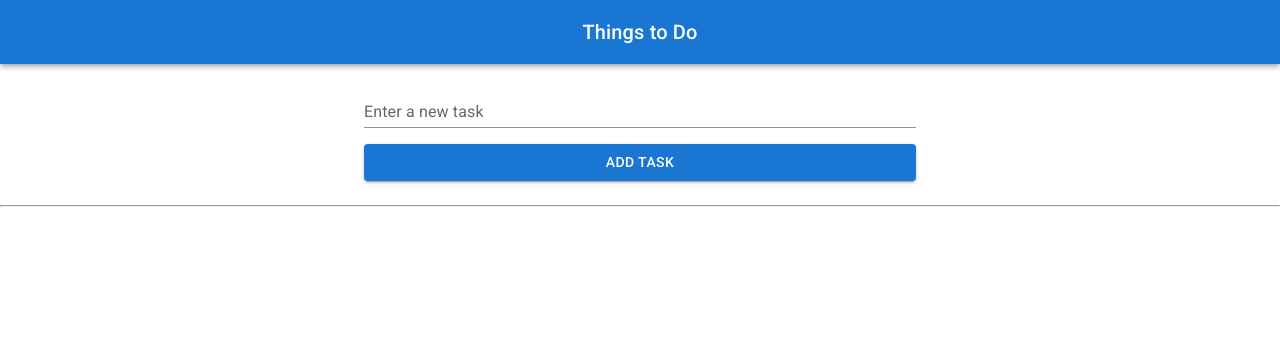
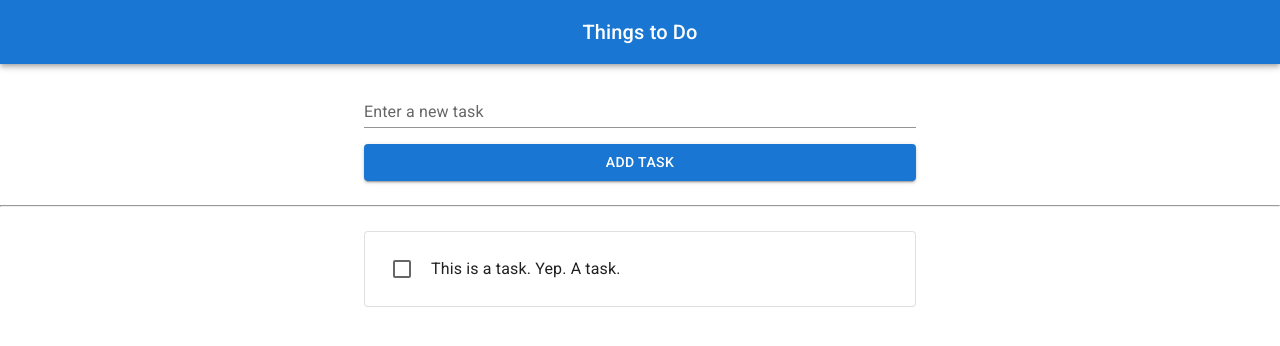
Before and after one commit to ryangholland/material-todo, a React (Vite) app: page / in a window 1280 px wide. Shown: the top 346 px of the page. Built offline with nearby package versions, Linux system fonts and the light colour scheme.

Commit message:
Style a To Do item

```diff
--- a/src/App.jsx
+++ b/src/App.jsx
@@ -1,10 +1,13 @@
 import AppBar from "@mui/material/AppBar";
 import Box from "@mui/material/Box";
 import Button from "@mui/material/Button";
+import Card from "@mui/material/Card";
+import Checkbox from "@mui/material/Checkbox";
 import Container from "@mui/material/Container";
 import CssBaseline from "@mui/material/CssBaseline";
 import FormControl from "@mui/material/FormControl";
 import Grid from "@mui/material/Grid";
+import Stack from "@mui/material/Stack";
 import TextField from "@mui/material/TextField";
 import Toolbar from "@mui/material/Toolbar";
 import Typography from "@mui/material/Typography";
@@ -37,12 +40,31 @@ function App() {
                   fullWidth
                   sx={{ mb: 2 }}
                 />
-                <Button variant="contained" type="submit">Add Task</Button>
+                <Button variant="contained" type="submit">
+                  Add Task
+                </Button>
               </FormControl>
             </form>
           </Container>
         </Box>
         <hr></hr>
+        <Box
+          sx={{
+            pt: 2,
+            pb: 2,
+          }}
+        >
+          <Container maxWidth="sm">
+            <Card variant="outlined" sx={{p:2}}>
+              <Stack direction="row" spacing={1} alignItems="center">
+                <Checkbox />
+                <Typography>
+                  This is a task. Yep. A task.
+                </Typography>
+              </Stack>
+            </Card>
+          </Container>
+        </Box>
       </main>
     </>
   );
```
